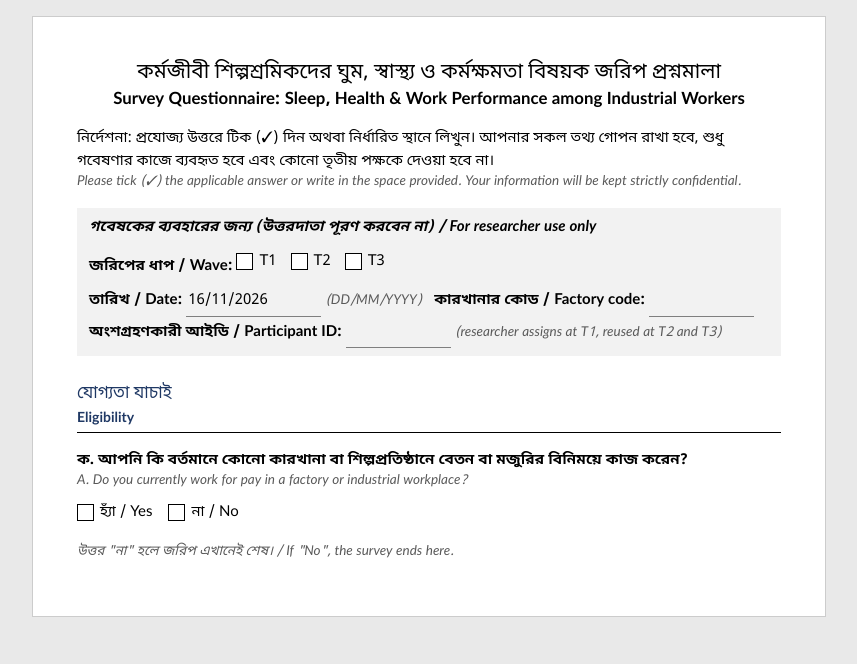
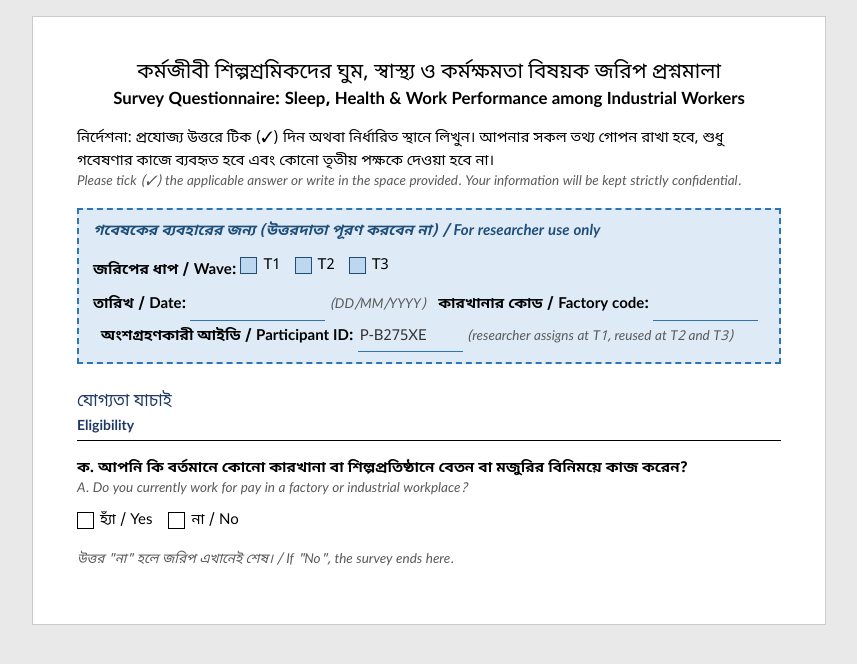
Before and after one commit to Abidabrar39/Industrial_Productivity_, a plain HTML site: page index.html in a window 1280 px wide. Shown: the whole page, without its empty margins (211-1068 px from the left). Drawn offline with Linux system fonts and the light colour scheme.

Commit message:
Update researcher box styling and input fields

```diff
--- a/index.html
+++ b/index.html
@@ -43,6 +43,11 @@ button{font:inherit;font-weight:700;padding:12px 28px;background:var(--navy);col
 button:disabled{opacity:.5}
 .msg h2{margin-top:0}
 .hide{display:none}
+.box.rs{background:#DEEBF7;border:2px dashed #2E75B6;padding:10px 14px;pointer-events:none;-webkit-user-select:none;user-select:none}
+.box.rs legend{color:#1F4E79}
+.box.rs input[type=text]{border-bottom-color:#2E75B6;color:#333}
+.box.rs input[readonly]{cursor:not-allowed;pointer-events:none}
+.box.rs input[type=radio]:disabled{background:#BDD7EE;border-color:#1F4E79;pointer-events:none}
 @media print{body{background:#fff}form{border:0}button{display:none}}
 @media(max-width:600px){form,.msg{margin:0;padding:18px 14px;border:0}}
 div.bad{background:#fde8e8;border-left:4px solid #c00;padding-left:8px}
@@ -59,9 +64,9 @@ input.bad{background:#fde8e8;border-bottom-color:#c00}
 <p style="margin-top:14px">নির্দেশনা: প্রযোজ্য উত্তরে টিক (✓) দিন অথবা নির্ধারিত স্থানে লিখুন। আপনার সকল তথ্য গোপন রাখা হবে, শুধু গবেষণার কাজে ব্যবহৃত হবে এবং কোনো তৃতীয় পক্ষকে দেওয়া হবে না।
 <span class="en">Please tick (✓) the applicable answer or write in the space provided. Your information will be kept strictly confidential.</span></p>
 
-<fieldset class="box"><legend>গবেষকের ব্যবহারের জন্য (উত্তরদাতা পূরণ করবেন না) / For researcher use only</legend>
+<fieldset class="box rs" tabindex="-1"><legend>গবেষকের ব্যবহারের জন্য (উত্তরদাতা পূরণ করবেন না) / For researcher use only</legend>
 <div class="opts"><b>জরিপের ধাপ / Wave:</b> <span id="wave"><label style="margin-right:14px"><input type="radio" name="wave" value="T1"> T1</label><label style="margin-right:14px"><input type="radio" name="wave" value="T2"> T2</label><label style="margin-right:14px"><input type="radio" name="wave" value="T3"> T3</label></span></div>
-<div style="margin-top:8px"><b>তারিখ / Date:</b> <input type="text" id="date" name="date" readonly style="width:9em"> <span class="en" style="display:inline">(DD/MM/YYYY)</span>
+<div style="margin-top:8px"><b>তারিখ / Date:</b> <input type="text" id="date" name="date" style="width:9em"> <span class="en" style="display:inline">(DD/MM/YYYY)</span>
 &nbsp; <b>কারখানার কোড / Factory code:</b> <input type="text" id="factory" name="factory" style="width:7em">
 &nbsp; <b>অংশগ্রহণকারী আইডি / Participant ID:</b> <input type="text" id="pid" name="pid" style="width:7em"> <span class="en" style="display:inline">(researcher assigns at T1, reused at T2 and T3)</span></div></fieldset>
 
@@ -176,10 +181,22 @@ function qs(k){
 // Researcher-only fields from the link: ?wave=T1&factory=F03&pid=P001&date=27/10/2026
 var w=(qs("wave")||"").toUpperCase(), wv=document.getElementsByName("wave"), i0;
 for(i0=0;i0<wv.length;i0++){if(w)wv[i0].disabled=true;if(wv[i0].value==w)wv[i0].checked=true}
-var d=new Date(), pad=function(n){return ("0"+n).slice(-2)};
-$("date").value=qs("date")||(pad(d.getDate())+"/"+pad(d.getMonth()+1)+"/"+d.getFullYear());
+if(qs("date"))$("date").value=qs("date");
+function makePid(){
+  var c="ABCDEFGHJKLMNPQRSTUVWXYZ23456789",s="",a=[],i; // no 0/O/1/I to avoid mix-ups
+  try{a=new Uint8Array(6);crypto.getRandomValues(a)}catch(x){a=[];for(i=0;i<6;i++)a.push(Math.floor(Math.random()*256))}
+  for(i=0;i<6;i++)s+=c.charAt(a[i]%c.length);
+  return "P-"+s;
+}
 if(qs("pid")){$("pid").value=qs("pid");$("pid").readOnly=true}
+else if(w!="T2"&&w!="T3"){$("pid").value=makePid();$("pid").readOnly=true}
 if(qs("factory")){$("factory").value=qs("factory");$("factory").readOnly=true}
+// lock the whole researcher box and keep keyboard Tab out of it
+var rs=document.querySelectorAll(".rs input");
+for(i0=0;i0<rs.length;i0++){
+  rs[i0].tabIndex=-1;
+  if(rs[i0].type=="radio")rs[i0].disabled=true; else rs[i0].readOnly=true;
+}
 
 var f=$("f"), rest=$("rest");
 function val(n){var e=f.querySelector('input[name="'+n+'"]:checked');return e?e.value:""}
@@ -245,7 +262,7 @@ f.addEventListener("submit",function(e){
     o[x.name]=x.value;
   }
   if(o.q3_sector!="other")o.q3_other="";
-  send(o,function(){finish("<h2>ধন্যবাদ / Thank you</h2><p>আপনার উত্তর জমা হয়েছে।<span class='en'>Your response has been submitted.</span></p>"+HELP)});
+  send(o,function(){finish("<h2>ধন্যবাদ / Thank you</h2><p>আপনার উত্তর জমা হয়েছে।<span class='en'>Your response has been submitted.</span></p><p>অংশগ্রহণকারী আইডি / Participant ID: <b>"+o.pid+"</b></p>"+HELP)});
 });
 function send(o,ok){
   var b=$("btn");b.disabled=true;
```
